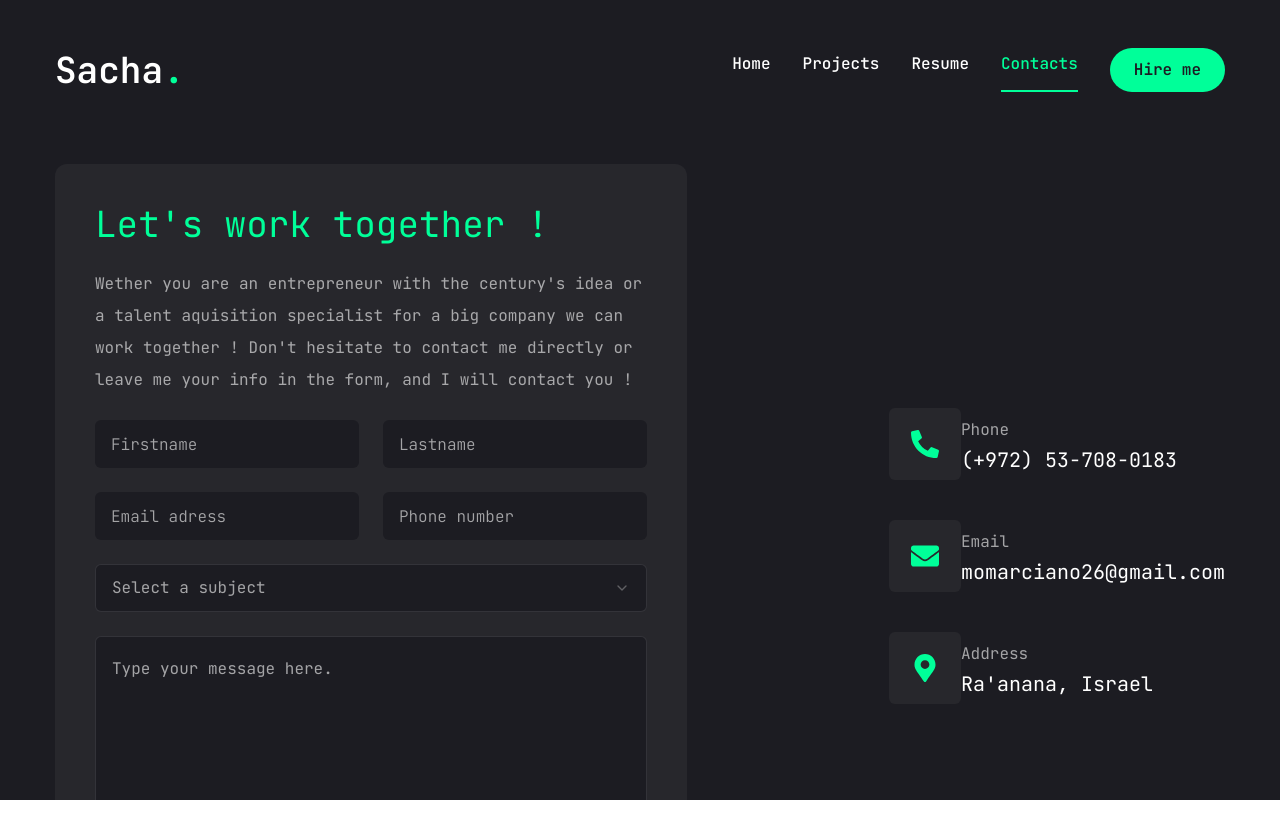
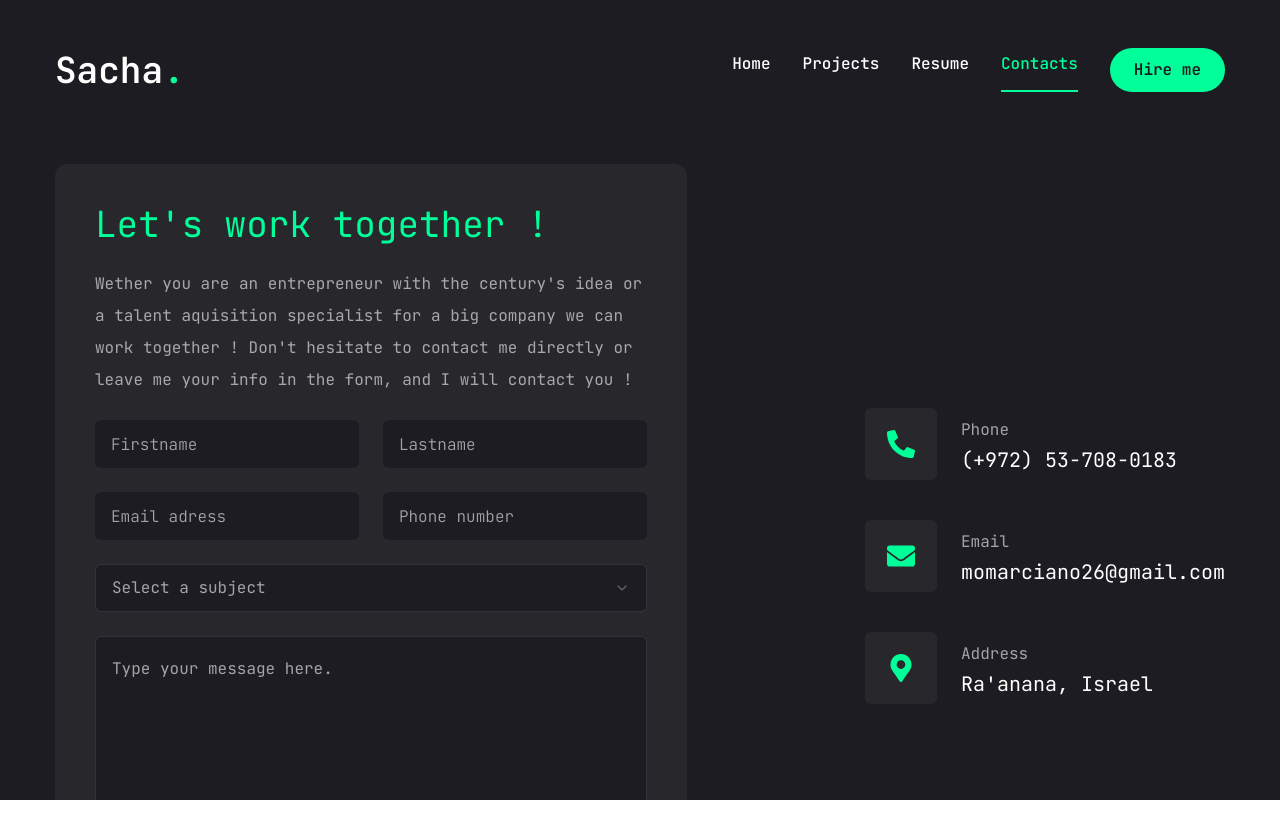
Before and after one commit to Sacha-Marciano/Portfolio, a Next.js app: page /contacts in a window 1280 px wide. Shown: the top 838 px of the page. Built offline with nearby package versions, Linux system fonts and the light colour scheme.

Commit message:
fix styles

```diff
--- a/app/contacts/page.jsx
+++ b/app/contacts/page.jsx
@@ -167,7 +167,7 @@ const Contacts = () => {
             <ul className="flex flex-col gap-10">
               {info.map((item, index) => {
                 return (
-                  <li key={index} className="flex items-center gap6 ">
+                  <li key={index} className="flex items-center gap-6 ">
                     <div className="w-[52px] h-[52px] xl:w-[72px] xl:h-[72px] bg-[#27272c] text-accent rounded-md flex items-center justify-center">
                       <div className="text-[28px]">{item.icon} </div>
                     </div>
```
